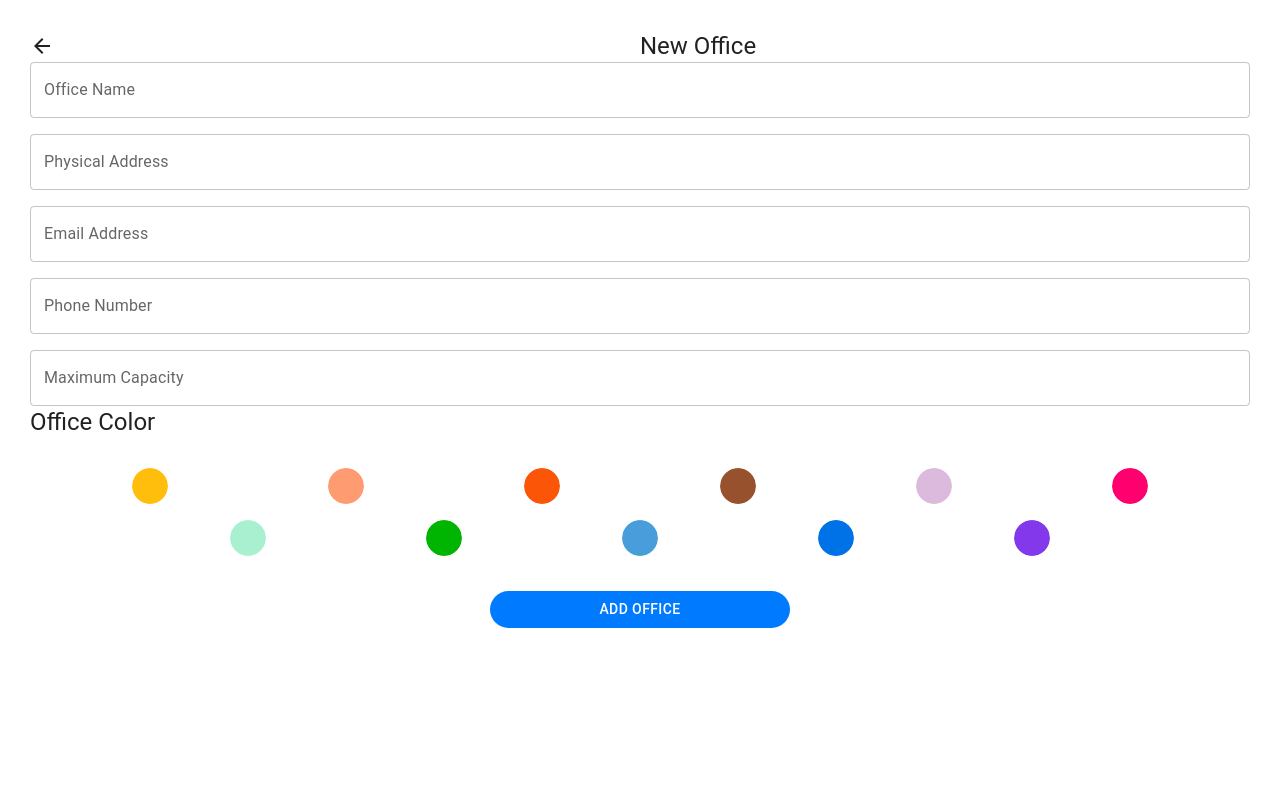
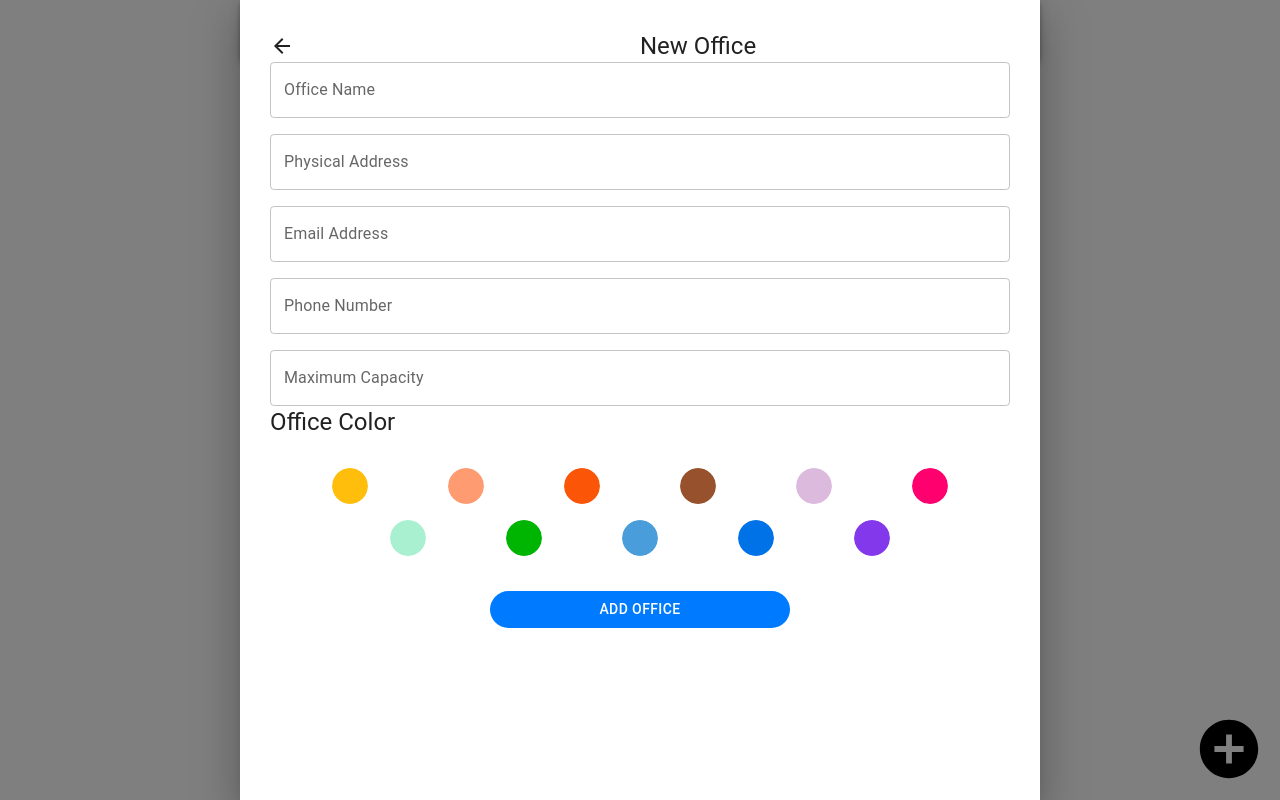
Before and after one commit to Elsa-Mari1/office-spaces, a React (Create React App) app: page / in a window 1280 px wide. Both pictures are taken after a click on the icon 1229 px from the left and 749 px from the top of the page. Shown: the top 800 px of the page. Built offline with nearby package versions, Linux system fonts and the light colour scheme.

Commit message:
Created phone view and looked at office view edit

```diff
--- a/src/App.css
+++ b/src/App.css
@@ -36,3 +36,8 @@
     transform: rotate(360deg);
   }
 }
+
+.main-container {
+  max-width: 800px; /* Adjust the value according to your design */
+  margin: 0 auto; /* Center the container horizontally */
+}
--- a/src/App.js
+++ b/src/App.js
@@ -10,7 +10,7 @@ import { appTheme } from "./themes/theme";
 const App = () => {
   return (
     // <ThemeProvider theme={appTheme}>
-    <Box>
+    <Box className="main-container">
       <RoutesFunc />
     </Box>
     // {/* </ThemeProvider> */}
--- a/src/components/AddOffice.js
+++ b/src/components/AddOffice.js
@@ -73,7 +73,12 @@ const AddOffice = ({ isOpen, onClose, onAddOffice }) => {
   };
 
   return (
-    <Dialog fullScreen open={isOpen} onClose={onClose}>
+    <Dialog
+      fullScreen
+      open={isOpen}
+      onClose={onClose}
+      className="main-container"
+    >
       <Box sx={{ padding: "30px" }}>
         <Grid container item xs={12} alignItems="center">
           <Grid item xs={6} display="inline-flex">
--- a/src/components/EditDeleteStaffMemberModal.js
+++ b/src/components/EditDeleteStaffMemberModal.js
@@ -126,6 +126,7 @@ const EditDeleteStaffMemberModal = ({
 
   return (
     <Modal
+      className="main-container"
       open={isOpen}
       onClose={onClose}
       aria-labelledby="modal-modal-title"
@@ -147,7 +148,7 @@ const EditDeleteStaffMemberModal = ({
           boxShadow: 24,
           p: 4,
           borderRadius: 4,
-          maxWidth: "30%", // Set maximum width for the modal
+          maxWidth: "40%", // Set maximum width for the modal
         }}
       >
         <Grid container spacing={2} alignItems="center">
--- a/src/components/EditOffice.js
+++ b/src/components/EditOffice.js
@@ -145,7 +145,12 @@ const EditOffice = ({
 
   return (
     <>
-      <Dialog fullScreen open={isOpen} onClose={onClose}>
+      <Dialog
+        fullScreen
+        open={isOpen}
+        onClose={onClose}
+        className="main-container"
+      >
         <Box sx={{ padding: "30px" }}>
           {/* {currentPage === 1 && (
           <> */}
--- a/src/components/NewStaffmemberModal.js
+++ b/src/components/NewStaffmemberModal.js
@@ -85,6 +85,7 @@ const NewStaffmemberModal = ({
 
   return (
     <Modal
+      className="main-container"
       open={isOpen}
       onClose={onClose}
       aria-labelledby="modal-modal-title"
@@ -106,7 +107,7 @@ const NewStaffmemberModal = ({
           boxShadow: 24,
           p: 4,
           borderRadius: 4,
-          maxWidth: "30%", // Set maximum width for the modal
+          maxWidth: "40%", // Set maximum width for the modal
         }}
       >
         <Grid container spacing={2} alignItems="center">
--- a/src/components/Office.js
+++ b/src/components/Office.js
@@ -14,16 +14,23 @@ import { useNavigate } from "react-router-dom";
 import NewStaffmemberModal from "./NewStaffmemberModal";
 // import EditOffice from "./EditOffice";
 import EditDeleteStaffMemberModal from "./EditDeleteStaffMemberModal";
+import EditOffice from "./EditOffice";
+import { useLocation } from "react-router-dom";
 
 const Office = () => {
   const { companyId } = useParams();
+  //   const { state } = useLocation();
+  //   const { handleDeleteOffice, handleUpdateOffice } = state || {};
   const [isModalOpen, setIsModalOpen] = useState(false);
   const [isEditModalOpen, setIsEditModalOpen] = useState(false);
+  const [isEditOfficeModalOpen, setIsEditOfficeModalOpen] = useState(false);
   const [members, setMembers] = useState(companyDetails[companyId].members);
   const openModal = () => setIsModalOpen(true);
   const closeModal = () => setIsModalOpen(false);
   const openEditModal = () => setIsEditModalOpen(true);
   const closeEditModal = () => setIsEditModalOpen(false);
+  const openEditOfficeModal = () => setIsEditOfficeModalOpen(true);
+  const closeEditOfficeModal = () => setIsEditOfficeModalOpen(false);
   const navigate = useNavigate();
   const [selectedAvatar, setSelectedAvatar] = useState(null);
   const [selectedMember, setSelectedMember] = useState("");
@@ -106,6 +113,11 @@ const Office = () => {
           officeCapacity={selectedCompany.officeCapacity}
           location={selectedCompany.location}
           numberMembers={selectedCompany.members.length}
+          handleClick={() => {
+            openEditOfficeModal(); // Open the edit modal when OfficeBlock is clicked
+            // setSelectedMember(""); // Reset selected member state
+            // setSelectedMemberIcon(null); // Reset selected member icon state
+          }}
         />
       </Box>
       <Grid>
@@ -198,6 +210,13 @@ const Office = () => {
         currentMember={selectedMember}
         selectedMemberIcon={selectedMemberIcon}
       />
+      <EditOffice
+        isOpen={isEditOfficeModalOpen}
+        onClose={closeEditModal}
+        officeData={selectedCompany} // Pass officeData to EditOffice
+        // onUpdateOffice={handleUpdateOffice}
+        // onDeleteOffice={handleDeleteOffice}
+      />
     </Box>
   );
 };
```
